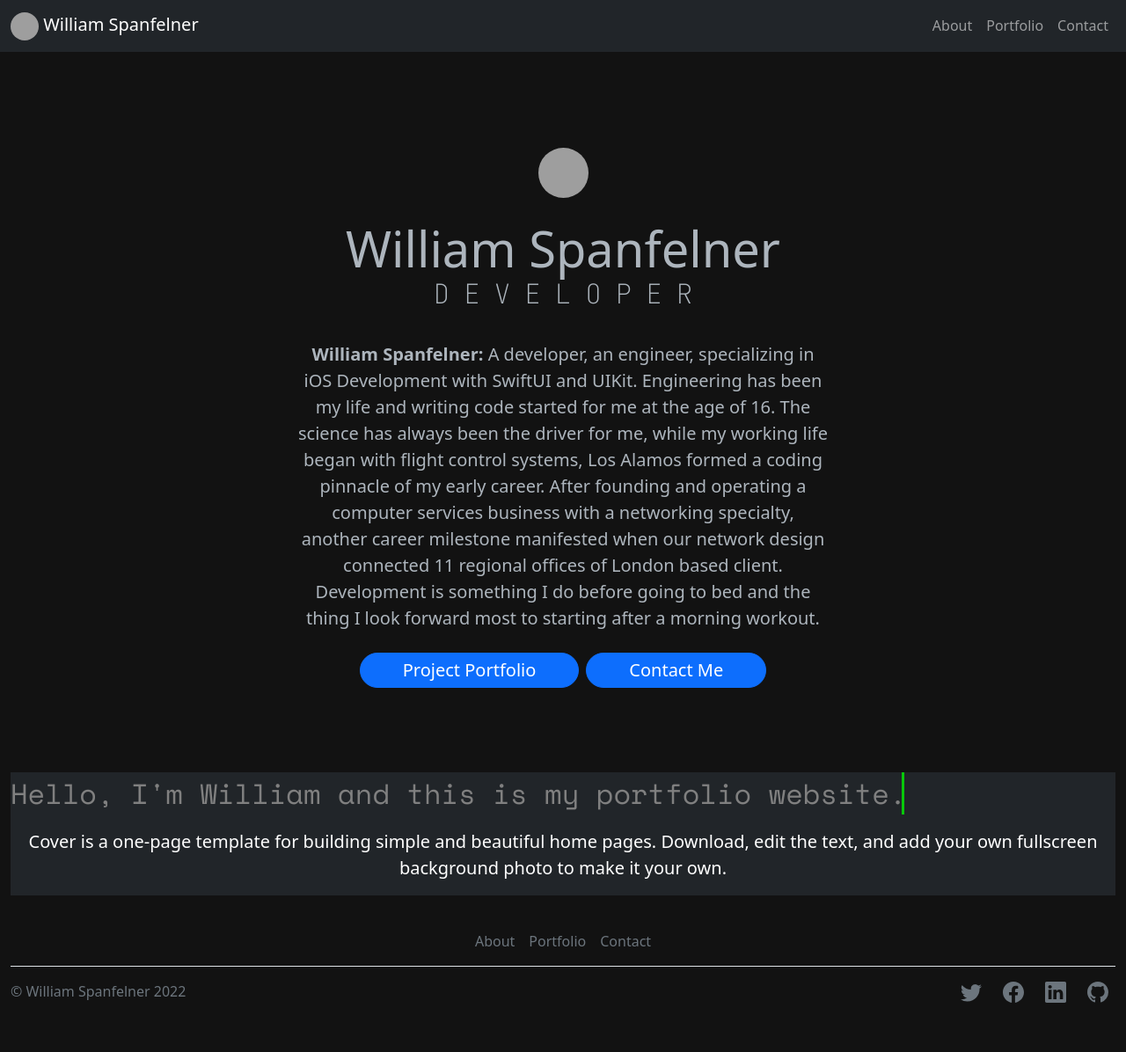
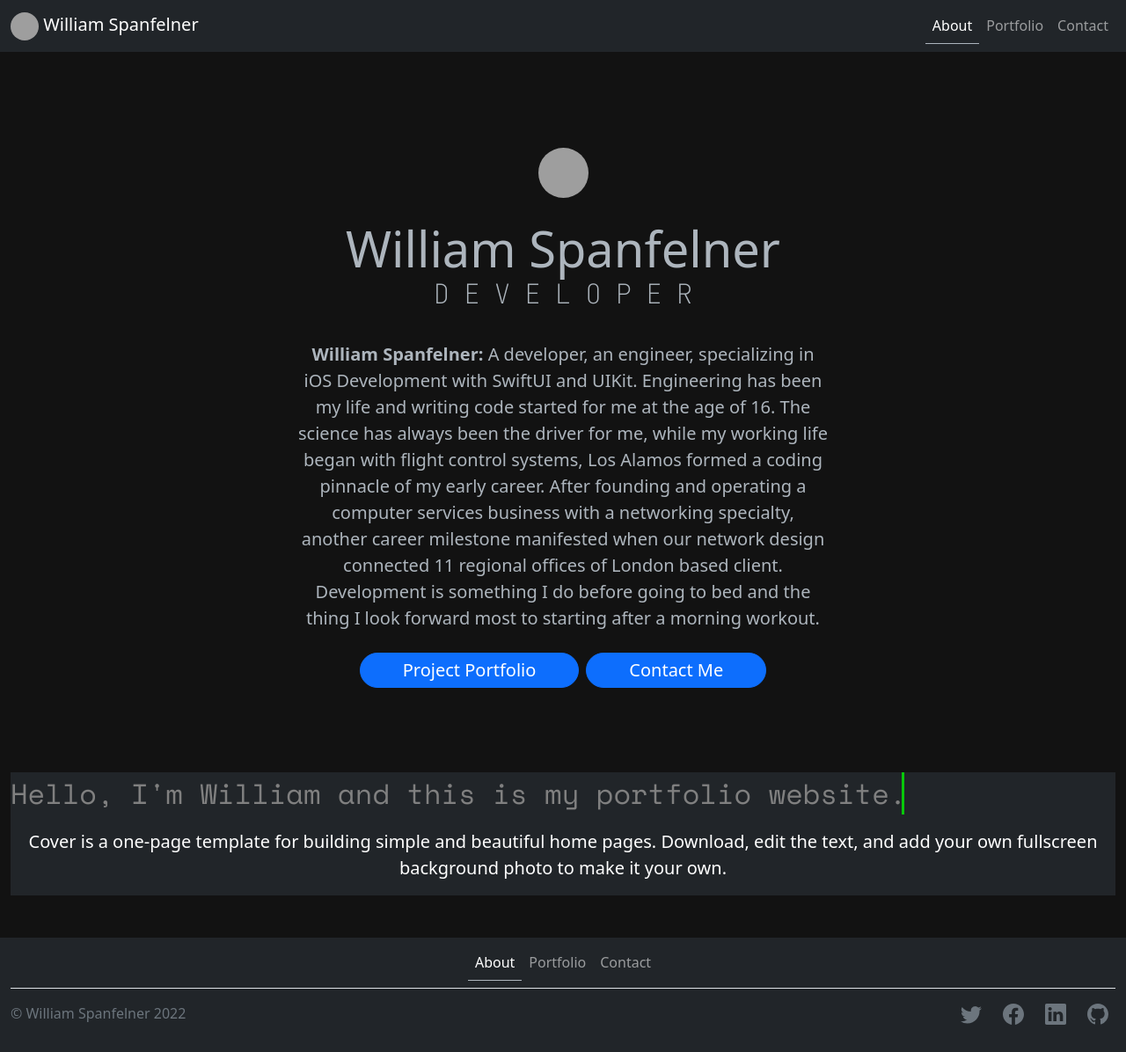
Before and after one commit to WilliamSpanfelner/day-82-portfolioWebsite, a Flask app: page / in a window 1280 px wide. Shown: the whole page at 88% size. Before the commit the page ends 1140 px from the top, so only its background shows below. Run offline with Flask 2, Linux system fonts and the light colour scheme; some libraries are stand-ins or nearby versions; grey boxes are pictures that could not be loaded.

Commit message:
Refactor navbars to Bootstrap class driven version

```diff
--- a/templates/footer.html
+++ b/templates/footer.html
@@ -1,20 +1,17 @@
+        </div>
     </main>
         <!-- // TODO: Make footer sticky to appear consistent throughout site independent of the page.-->
-        <footer class="footer mt-auto">
-
+    <footer class="footer bg-dark mt-5">
         <div class="container-fluid">
-
-                <ul class="nav justify-content-center border-bottom py-2 mt-4">
-                    <li class="nav-item">
-                      <a class="nav-link px-2 text-muted" href="{{ url_for('about') }}">About</a>
-                    </li>
-                    <li class="nav-item">
-                      <a class="nav-link px-2 text-muted" href="{{ url_for('portfolio') }}">Portfolio</a>
-                    </li>
-                    <li class="nav-item">
-                      <a class="nav-link px-2 text-muted" href="{{ url_for('contact') }}">Contact</a>
-                    </li>
-                  </ul>
+            <nav class="navbar navbar-expand navbar-dark border-bottom">
+                <div class="container-fluid">
+                    <div class="navbar-nav mx-auto">
+                        <a class="nav-link" href="{{ url_for('about') }}">About</a>
+                        <a class="nav-link" href="{{ url_for('portfolio') }}">Portfolio</a>
+                        <a class="nav-link" href="{{ url_for('contact') }}">Contact</a>
+                    </div>
+                </div>
+            </nav>
             <!-- // TODO: Center the following content at small sizes
                Fixed by adding col-12, col-sm-6, justify-content-center, and justify-content-sm-start classes to copywrite content div and
                added col-12, col-sm-6, justify-content-center, and justify-content-sm-end classes to the ul nav group and,
@@ -25,32 +22,32 @@
                     <!-- Fixed jumping copywrite text by removing the mb-md-0 rule which sets a bottom margin of 0 at the md breakpoint-->
                     <span class="my-2 text-muted">&copy; William Spanfelner 2022</span>
                 </div>
-                    <ul class="d-flex nav col-12 col-sm-6 justify-content-center justify-content-sm-end list-unstyled ">
+                <ul class="d-flex nav col-12 col-sm-6 justify-content-center justify-content-sm-end list-unstyled">
                     <div>
-    <!--                      <li class="ms-sm-3">-->
-    <!--                        <a class="text-muted" href="#">-->
-    <!--                          <span class="fa-stack fa-lg">-->
-    <!--                            <i class="fas fa-circle fa-stack-2x"></i>-->
-    <!--                            <i class="fab fa-twitter fa-stack-1x fa-inverse"></i>-->
-    <!--                          </span>-->
-    <!--                        </a>-->
-    <!--                      </li>-->
-    <!--                      <li class="ms-sm-3">-->
-    <!--                        <a class="text-muted" href="#">-->
-    <!--                          <span class="fa-stack fa-lg">-->
-    <!--                            <i class="fas fa-circle fa-stack-2x"></i>-->
-    <!--                            <i class="fab fa-facebook-f fa-stack-1x fa-inverse"></i>-->
-    <!--                          </span>-->
-    <!--                        </a>-->
-    <!--                      </li>-->
-    <!--                      <li class="ms-sm-3">-->
-    <!--                        <a class="text-muted" href="#">-->
-    <!--                          <span class="fa-stack fa-lg">-->
-    <!--                            <i class="fas fa-circle fa-stack-2x"></i>-->
-    <!--                            <i class="fab fa-github fa-stack-1x fa-inverse"></i>-->
-    <!--                          </span>-->
-    <!--                        </a>-->
-    <!--                      </li>-->
+    <!--                     <li class="ms-sm-3">-->
+    <!--                       <a class="text-muted" href="#">-->
+    <!--                         <span class="fa-stack fa-lg">-->
+    <!--                           <i class="fas fa-circle fa-stack-2x"></i>-->
+    <!--                           <i class="fab fa-twitter fa-stack-1x fa-inverse"></i>-->
+    <!--                         </span>-->
+    <!--                       </a>-->
+    <!--                     </li>-->
+    <!--                     <li class="ms-sm-3">-->
+    <!--                       <a class="text-muted" href="#">-->
+    <!--                         <span class="fa-stack fa-lg">-->
+    <!--                           <i class="fas fa-circle fa-stack-2x"></i>-->
+    <!--                           <i class="fab fa-facebook-f fa-stack-1x fa-inverse"></i>-->
+    <!--                         </span>-->
+    <!--                       </a>-->
+    <!--                     </li>-->
+    <!--                     <li class="ms-sm-3">-->
+    <!--                       <a class="text-muted" href="#">-->
+    <!--                         <span class="fa-stack fa-lg">-->
+    <!--                           <i class="fas fa-circle fa-stack-2x"></i>-->
+    <!--                           <i class="fab fa-github fa-stack-1x fa-inverse"></i>-->
+    <!--                         </span>-->
+    <!--                       </a>-->
+    <!--                     </li>-->
                     </div>
                     <li class="mx-2 ms-sm-3">
                         <a class="text-muted" href="#">
@@ -98,10 +95,10 @@
                     </li>
                 </ul>
             </div>
-
         </div>
 
     </footer>
+        <script src="{{ url_for('static', filename='min.js')}}"></script>
 
         <!-- Bootstrap core JavaScript -->
         <script src="https://cdn.jsdelivr.net/npm/bootstrap@5.2.1/dist/js/bootstrap.bundle.min.js" integrity="sha384-u1OknCvxWvY5kfmNBILK2hRnQC3Pr17a+RTT6rIHI7NnikvbZlHgTPOOmMi466C8" crossorigin="anonymous"></script>
--- a/templates/header.html
+++ b/templates/header.html
@@ -13,13 +13,9 @@
 
     <!-- Bootstrap core CSS -->
     <link href="https://cdn.jsdelivr.net/npm/bootstrap@5.2.0/dist/css/bootstrap.min.css" rel="stylesheet" integrity="sha384-gH2yIJqKdNHPEq0n4Mqa/HGKIhSkIHeL5AyhkYV8i59U5AR6csBvApHHNl/vI1Bx" crossorigin="anonymous">
-<!--    <link href="{{ url_for('static', filename='vendor/bootstrap/css/bootstrap.min.css') }}" rel="stylesheet">-->
 
     <!-- Custom styles for this template -->
     <link href="{{ url_for('static', filename='css/min.css')}}" rel="stylesheet">
-
-    <!-- Custom fonts for this template -->
-<!--    <link href="{{ url_for('static', filename='vendor/fontawesome-free/css/all.min.css')}}" rel="stylesheet" type="text/css">-->
 
 </head>
 <body>
@@ -30,23 +26,17 @@
                     <img src="https://avatars.githubusercontent.com/u/102249249?v=4" alt="whs" class="rounded-circle" width="32" height="32">
                     William Spanfelner
                 </a>
-                <button class="navbar-toggler collapsed" type="button" data-bs-toggle="collapse" data-bs-target="#siteMenu" aria-controls="siteMenu" aria-expanded="false" aria-label="Toggle navigation">
+                <button class="navbar-toggler collapsed" type="button" data-bs-toggle="collapse" data-bs-target="#navbarNavAltMarkup" aria-controls="navbarNavAltMarkup" aria-expanded="false" aria-label="Toggle navigation"> <!-- data-bs-target="#siteMenu"  aria-controls="siteMenu" -->
                     <span class="navbar-toggler-icon"></span>
                 </button>
-                <div id="siteMenu" class="navbar-collapse collapse" style="">
                     <!-- Align the nav items group to the right by adding amending the class name me-auto to ms-auto -->
                     <!-- this will use the 's'tart instead of the 'e'nd as its reference. -->
-                    <ul class="navbar-nav ms-auto mb-2 mb-sm-0">
-                        <li class="nav-item">
-                            <a class="nav-link" href="{{ url_for('about') }}">About</a>
-                        </li>
-                        <li class="nav-item">
-                            <a class="nav-link" href="{{ url_for('portfolio') }}">Portfolio</a>
-                        </li>
-                        <li class="nav-item">
-                            <a class="nav-link" href="{{ url_for('contact') }}">Contact</a>
-                        </li>
-                    </ul>
+                <div class="collapse navbar-collapse" id="navbarNavAltMarkup">
+                    <div class="navbar-nav ms-auto">
+                        <a class="nav-link" href="{{ url_for('about') }}">About</a>
+                        <a class="nav-link" href="{{ url_for('portfolio') }}">Portfolio</a>
+                        <a class="nav-link" href="{{ url_for('contact') }}">Contact</a>
+                    </div>
                 </div>
             </div>
         </nav>
```
Lines whose indentation alone changed are shown as unchanged.
